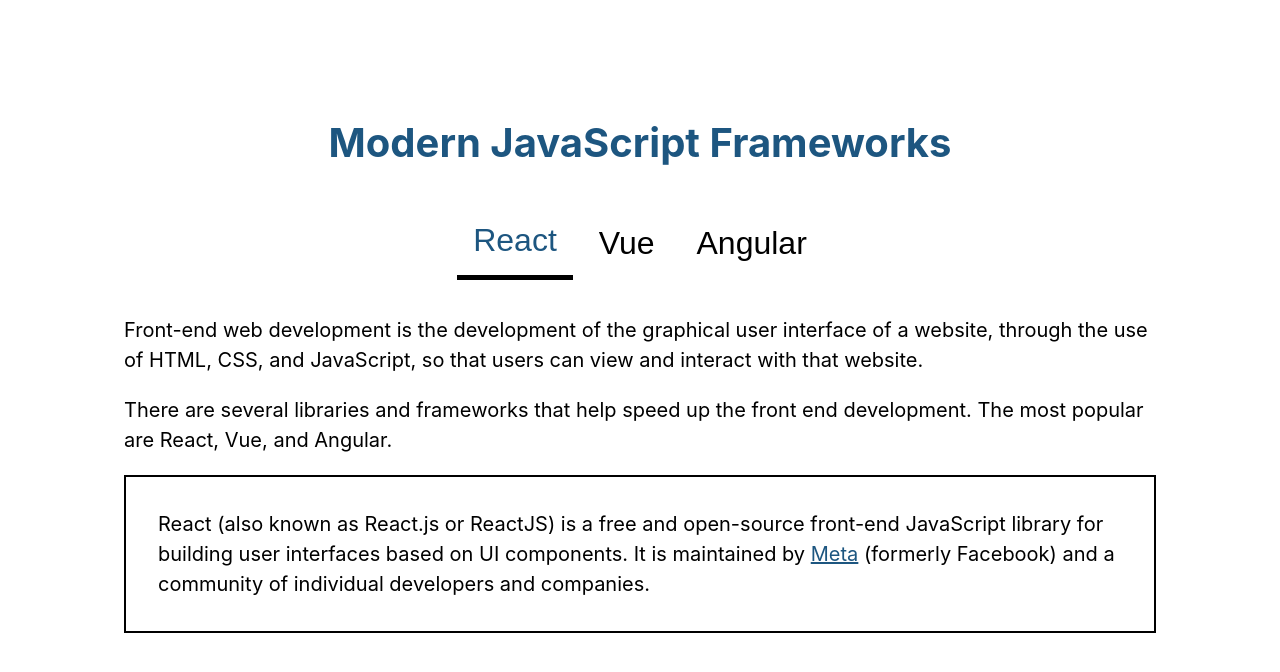
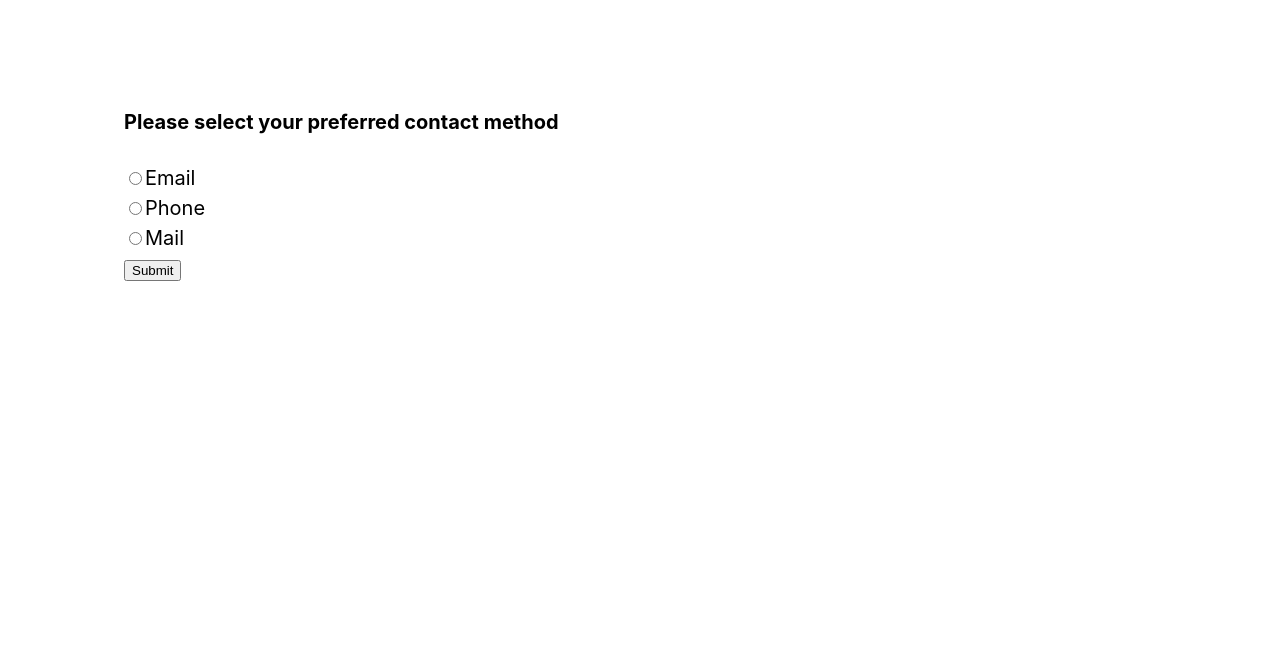
Before and after one commit to stupendusmagneficus/accessible-components, a React (Create React App) app: page / in a window 1280 px wide. Shown: the top 672 px of the page. Built offline with nearby package versions, Linux system fonts and the light colour scheme.

Commit message:
Add inaccessible radio group component.

```diff
--- a/src/App.js
+++ b/src/App.js
@@ -1,11 +1,11 @@
-import Tabs from "./components/Tabs";
+import RadioGroup from './components/Radio'
 
 function App() {
   return (
-      <div className="container">
-        <Tabs/>
-      </div>
-  );
+    <div className="container">
+      <RadioGroup />
+    </div>
+  )
 }
 
-export default App;
+export default App
--- /dev/null
+++ b/src/components/Radio/index.js
@@ -0,0 +1,63 @@
+import { useState } from 'react'
+
+export default function RadioGroup() {
+  const options = [
+    { name: 'email', id: 1, label: 'Email' },
+    { name: 'phone', id: 2, label: 'Phone' },
+    { name: 'mail', id: 3, label: 'Mail' },
+  ]
+
+  const [checkedList, setCheckedList] = useState(options)
+
+  const changeList = (id, checked) => {
+    const newCheckedList = toggleOption(id, checked)
+    setCheckedList(newCheckedList)
+  }
+
+  const toggleOption = (id, checked) => {
+    return options.map((option) =>
+      option.id === id ? { ...option, checked } : option,
+    )
+  }
+
+  const handleSubmit = (e) => {
+    e.preventDefault()
+    console.log(checkedList)
+  }
+
+  return (
+    <section className="radios" aria-labelledby="group_label">
+      <div role="radiogroup">
+        <h4 id="group_label">Please select your preferred contact method</h4>
+        <div className="radio-group">
+          {checkedList.map(({ id, name, checked, label }) => (
+            <div key={id}>
+              <input
+                aria-labelledby="radio_label"
+                type="radio"
+                name={name}
+                value={id}
+                id={id}
+                checked={checked}
+                onChange={(e) => changeList(id, e.target.checked)}
+                className="radio-group__item"
+              />
+              <label className="radio-group__label" id="radio_label">
+                {label}
+              </label>
+            </div>
+          ))}
+        </div>
+        <div>
+          <button
+            type="button"
+            className="radio-group__submit"
+            onClick={handleSubmit}
+          >
+            Submit
+          </button>
+        </div>
+      </div>
+    </section>
+  )
+}
--- /dev/null
+++ b/src/components/Radio/index.scss
@@ -0,0 +1,29 @@
+.radios {
+  background-color: rgb(237, 237, 237);
+  padding: 1rem;
+  color: rgb(114, 92, 92);
+
+  .radio-group {
+    display: flex;
+    flex-direction: column;
+
+    &__item {
+      padding-right: .2rem;
+
+      &:focus {
+        outline: 1px solid rgb(46, 46, 46);
+      }
+
+    }
+
+    &__submit {
+      margin-top: 1rem;
+      padding: .5rem 1rem;
+      color: rgb(135, 112, 112);
+
+      &:focus {
+        outline: 1px solid rgb(46, 46, 46);
+      }
+    }
+  }
+}
```
